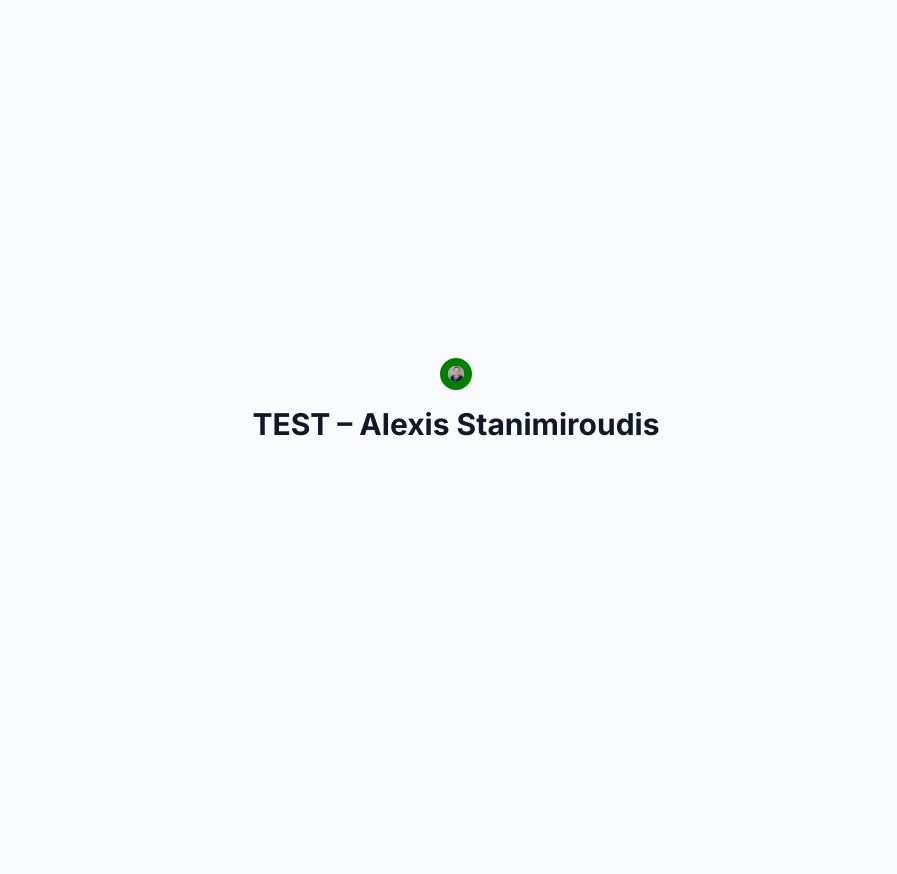
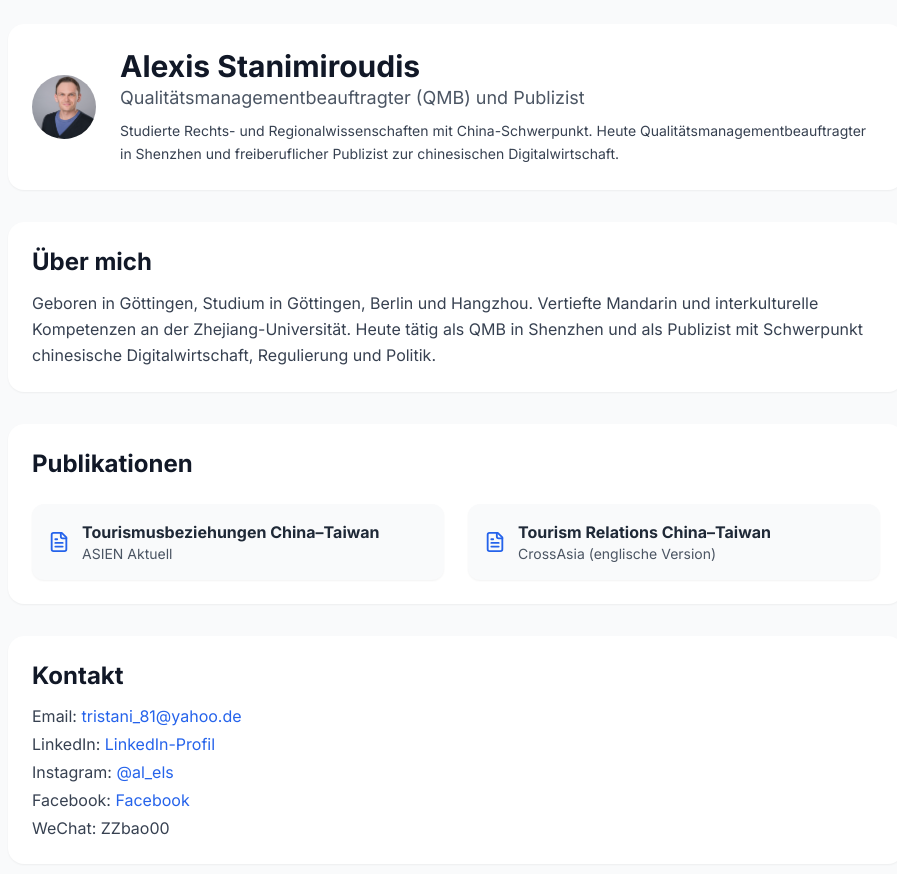
Before and after one commit to stanimia81/alexis-website, a React (Vite) app: page / in a window 1280 px wide. Shown: the top 874 px of the page, without its empty margins (184-1081 px from the left). Before the commit the page ends 800 px from the top, so only its background shows below. Built offline with nearby package versions, Linux system fonts and the light colour scheme.

Commit message:
Update App.jsx

```diff
--- a/src/App.jsx
+++ b/src/App.jsx
@@ -1,22 +1,139 @@
 import React from "react";
+import { FileText } from "lucide-react";
 import profilePic from "./assets/profile.jpg"; // Bild-Import aus src/assets
 
 export default function App() {
   return (
-    <div className="min-h-screen bg-gray-50 flex flex-col items-center justify-center">
+    <div className="min-h-screen bg-gray-50 text-gray-900 flex flex-col items-center p-6">
+      {/* Header */}
+      <header className="max-w-4xl w-full bg-white rounded-2xl shadow-sm p-6 flex gap-6 items-center">
         <img
           src={profilePic}
           alt="Profilbild Alexis Stanimiroudis"
           style={{
-          width: "32px",
-          height: "32px",
-          border: "8px solid green",
+            width: "64px",
+            height: "64px",
             borderRadius: "50%",
             objectFit: "cover",
             display: "block"
           }}
         />
-      <h1 className="mt-4 text-3xl font-bold">TEST – Alexis Stanimiroudis</h1>
+        <div>
+          <h1 className="text-3xl font-bold">Alexis Stanimiroudis</h1>
+          <h2 className="text-lg text-gray-600">
+            Qualitätsmanagementbeauftragter (QMB) und Publizist
+          </h2>
+          <p className="mt-2 text-sm text-gray-700 leading-relaxed">
+            Studierte Rechts- und Regionalwissenschaften mit China-Schwerpunkt.
+            Heute Qualitätsmanagementbeauftragter in Shenzhen und freiberuflicher Publizist
+            zur chinesischen Digitalwirtschaft.
+          </p>
+        </div>
+      </header>
+
+      <main className="max-w-4xl w-full mt-8 space-y-8">
+        {/* Über mich */}
+        <section className="bg-white rounded-2xl shadow-sm p-6">
+          <h3 className="text-2xl font-semibold mb-3">Über mich</h3>
+          <p className="leading-relaxed text-gray-700">
+            Geboren in Göttingen, Studium in Göttingen, Berlin und Hangzhou.
+            Vertiefte Mandarin und interkulturelle Kompetenzen an der
+            Zhejiang-Universität. Heute tätig als QMB in Shenzhen und als Publizist mit
+            Schwerpunkt chinesische Digitalwirtschaft, Regulierung und Politik.
+          </p>
+        </section>
+
+        {/* Publikationen */}
+        <section className="bg-white rounded-2xl shadow-sm p-6">
+          <h3 className="text-2xl font-semibold mb-6">Publikationen</h3>
+          <div className="grid grid-cols-1 md:grid-cols-2 gap-6">
+            {/* Karte 1 */}
+            <a
+              href="/pdfs/Asien_Aktuell.pdf"
+              target="_blank"
+              rel="noopener noreferrer"
+              className="block bg-gray-50 hover:bg-gray-100 rounded-xl p-4 shadow-sm transition"
+            >
+              <div className="flex items-center gap-3">
+                <FileText size={22} className="text-blue-600" />
+                <div>
+                  <h4 className="font-semibold text-gray-800">
+                    Tourismusbeziehungen China–Taiwan
+                  </h4>
+                  <p className="text-sm text-gray-600">ASIEN Aktuell</p>
+                </div>
+              </div>
+            </a>
+
+            {/* Karte 2 */}
+            <a
+              href="/pdfs/CrossAsia.pdf"
+              target="_blank"
+              rel="noopener noreferrer"
+              className="block bg-gray-50 hover:bg-gray-100 rounded-xl p-4 shadow-sm transition"
+            >
+              <div className="flex items-center gap-3">
+                <FileText size={22} className="text-blue-600" />
+                <div>
+                  <h4 className="font-semibold text-gray-800">
+                    Tourism Relations China–Taiwan
+                  </h4>
+                  <p className="text-sm text-gray-600">
+                    CrossAsia (englische Version)
+                  </p>
+                </div>
+              </div>
+            </a>
+          </div>
+        </section>
+
+        {/* Kontakt */}
+        <section className="bg-white rounded-2xl shadow-sm p-6">
+          <h3 className="text-2xl font-semibold mb-3">Kontakt</h3>
+          <ul className="space-y-1 text-gray-700">
+            <li>
+              Email:{" "}
+              <a
+                href="mailto:tristani_81@yahoo.de"
+                className="text-blue-600 hover:underline"
+              >
+                tristani_81@yahoo.de
+              </a>
+            </li>
+            <li>
+              LinkedIn:{" "}
+              <a
+                href="https://www.linkedin.com/feed/"
+                target="_blank"
+                className="text-blue-600 hover:underline"
+              >
+                LinkedIn-Profil
+              </a>
+            </li>
+            <li>
+              Instagram:{" "}
+              <a
+                href="https://www.instagram.com/al_els/"
+                target="_blank"
+                className="text-blue-600 hover:underline"
+              >
+                @al_els
+              </a>
+            </li>
+            <li>
+              Facebook:{" "}
+              <a
+                href="https://www.facebook.com/alexis.stanimiroudis/"
+                target="_blank"
+                className="text-blue-600 hover:underline"
+              >
+                Facebook
+              </a>
+            </li>
+            <li>WeChat: ZZbao00</li>
+          </ul>
+        </section>
+      </main>
     </div>
   );
 }
```
Lines whose indentation alone changed are shown as unchanged.
